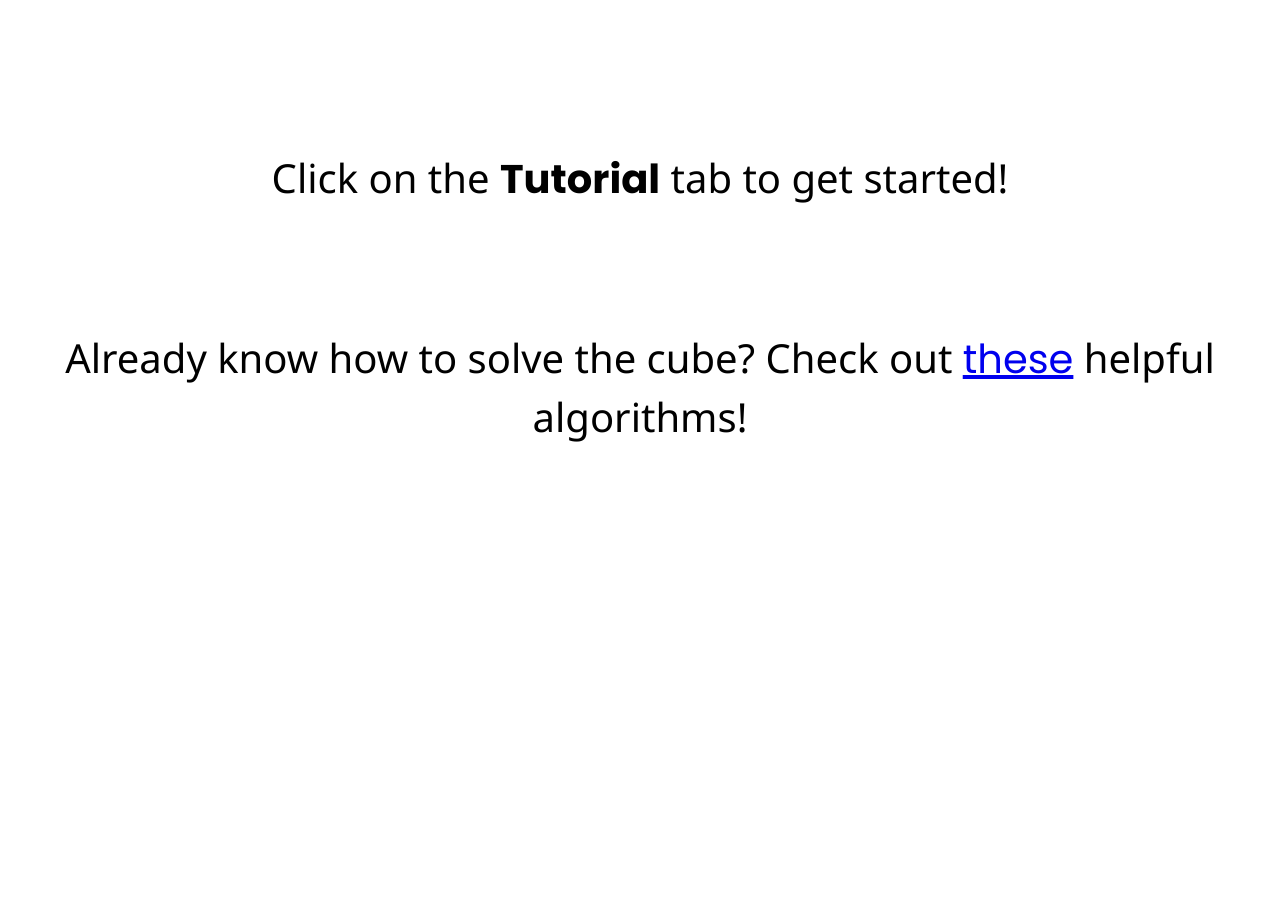
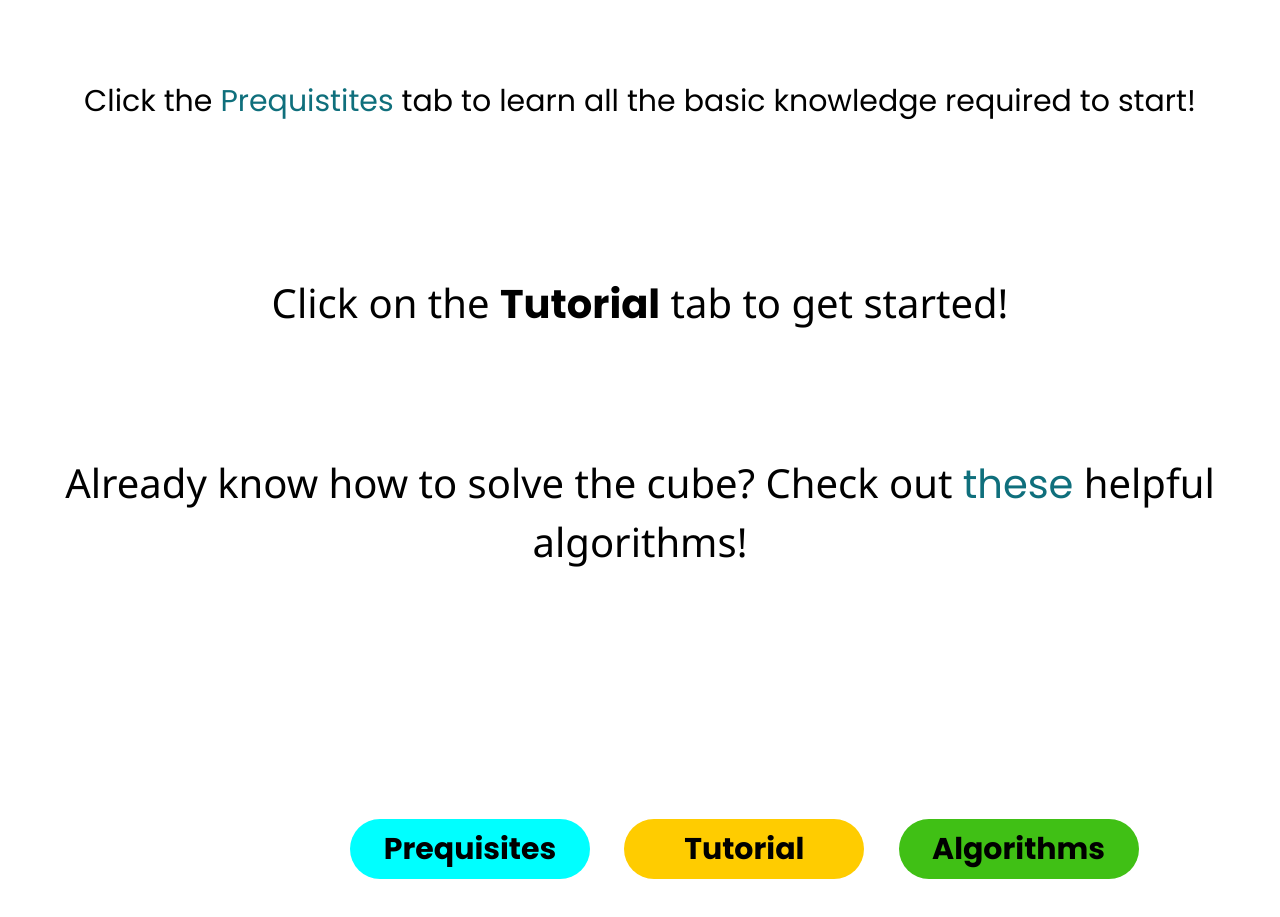
Before and after one commit to vadali-krishna/vadali-krishna.github.io, a plain HTML site: page index.html in a window 1280 px wide. Shown: the part 631-1548 px from the top of the page. Before the commit the page ends 1325 px from the top, so only its background shows below. Drawn offline with Linux system fonts and the light colour scheme.

Commit message:
Add files via upload

```diff
--- a/index.html
+++ b/index.html
@@ -22,20 +22,38 @@
             <li><a href="algorithms.html" target="_blank">Algorithms</a></li>
          </ul>
       </nav>
-      <div class="container">
 
          <h1 class="home-main">
             Looking to learn to solve the rubiks cube?
             <br><br><br> Look no further.
          </h1>
       </div>
+
+
+      <p class="info-0">
+         Click the <a href="prequisite.html" class="prequisite">Prequistites</a> tab to learn all the basic knowledge required to start!
+      </p>
+
       <p class="info-1">
          Click on the <b>Tutorial</b> tab to get started!
       </p>
 
       <p class="info-2">
          Already know how to solve the cube? Check out
-         <a href="algorithms.html" target="_blank">these</a> helpful algorithms!
+         <a href="algorithms.html" target="_blank" class="algorithm">these</a> helpful algorithms!
       </p>
+
+      <a href="prequisite.html" target="_blank"><button class="prequisite-button">
+         Prequisites
+      </button></a>
+
+      <a href="tutorial.html" target="_blank"><button class="tutorial-button">
+         Tutorial
+      </button></a>
+
+      <a href="algorithms.html" target="_blank"><button class="algorithms-button">
+         Algorithms
+      </button></a>
+
    </body>
 </html>
--- a/styles-algorithms.css
+++ b/styles-algorithms.css
@@ -14,6 +14,9 @@ nav{
   justify-content: space-between;
   padding: 0 50px 0 100px;
   flex-wrap: wrap;
+  position: fixed;
+  top: 0px;
+  z-index: 2;
 }
 nav .logo{
   color: #fff;
--- a/styles-index.css
+++ b/styles-index.css
@@ -14,6 +14,9 @@ nav{
   justify-content: space-between;
   padding: 0 50px 0 100px;
   flex-wrap: wrap;
+  position: fixed;
+  top: 0px;
+  z-index: 2;
 }
 nav .logo{
   color: #fff;
@@ -117,29 +120,91 @@ input[type="checkbox"]{
 .home-main {
   text-align: center;
   font-family:'Segoe UI', Tahoma, Geneva, Verdana, sans-serif;
-  margin-top: 300px;
+  margin-top: 120px;
   position: absolute;
   top: 50%;
   left: 50%;
   transform: translate(-50%, -50%);
 }
 
+.info-0 {
+  text-align: center;
+  padding-top: 710px;
+  font-size: 30px;
+}
+
 .info-1 {
   text-align: center;
   font-family:'Segoe UI', Tahoma, Geneva, Verdana, sans-serif;
-  margin-top: 700px;
+  padding-top: 150px;
   font-size: 40px;
 }
 
 .info-2 {
   text-align: center;
   font-family:'Segoe UI', Tahoma, Geneva, Verdana, sans-serif;
-  margin-top: 120px;
+  padding-top: 120px;
   font-size: 40px;
   margin-bottom: 250px;
 }
 
-.container {
-  position: relative;
-  text-align: center;
+.prequisite {
+  text-decoration: none;
+  color: rgb(15, 111, 124);
 }
+
+.algorithm {
+  text-decoration: none;
+  color: rgb(15, 111, 124);
+}
+
+.prequisite-button {
+  border: none;
+  background-color: aqua;
+  height: 60px;
+  width: 240px;
+  margin-left: 350px;
+  margin-bottom: 200px;
+  font-size: 30px;
+  border-radius: 30px;
+  font-weight: 650;
+}
+
+.prequisite-button:hover {
+  opacity: 0.7;
+  cursor: pointer;
+}
+
+.tutorial-button {
+  border: none;
+  background-color: rgb(255, 204, 0);
+  height: 60px;
+  width: 240px;
+  margin-left: 30px;
+  margin-bottom: 200px;
+  font-size: 30px;
+  border-radius: 30px;
+  font-weight: 650;
+}
+
+.tutorial-button:hover {
+  opacity: 0.7;
+  cursor: pointer;
+}
+
+.algorithms-button {
+  border: none;
+  background-color: rgb(64, 192, 21);
+  height: 60px;
+  width: 240px;
+  margin-left: 30px;
+  margin-bottom: 200px;
+  font-size: 30px;
+  border-radius: 30px;
+  font-weight: 650;
+}
+
+.algorithms-button:hover {
+  opacity: 0.7;
+  cursor: pointer;
+}
--- a/styles-prequisite.css
+++ b/styles-prequisite.css
@@ -14,6 +14,9 @@ nav{
   justify-content: space-between;
   padding: 0 50px 0 100px;
   flex-wrap: wrap;
+  position: fixed;
+  top: 0px;
+  z-index: 2;
 }
 nav .logo{
   color: #fff;
@@ -116,7 +119,7 @@ input[type="checkbox"]{
 
 .title-1 {
   margin-left: 40px;
-  margin-top: 40px;
+  margin-top: 120px;
   text-decoration: underline;
 }
 .text-1 {
--- a/styles-tutorial.css
+++ b/styles-tutorial.css
@@ -14,6 +14,9 @@ nav{
   justify-content: space-between;
   padding: 0 50px 0 100px;
   flex-wrap: wrap;
+  position: fixed;
+  top: 0px;
+  z-index: 2;
 }
 nav .logo{
   color: #fff;
```
